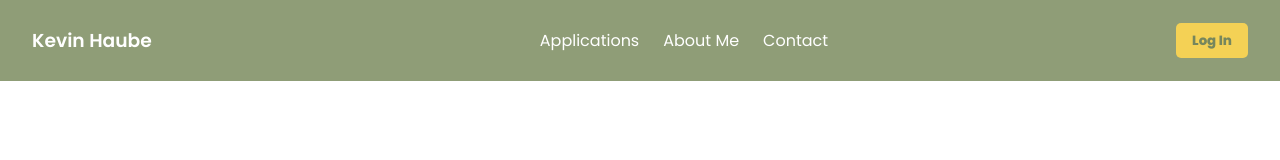
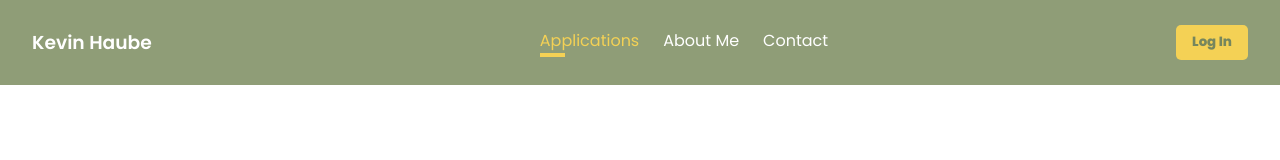
Before and after one commit to hannasage/resume-page, an Angular app: page / in a window 1280 px wide. Shown: the top 160 px of the page. Built offline with nearby package versions, Linux system fonts and the light colour scheme.

Commit message:
Updates to nav link underline

```diff
--- a/src/app/nav/nav.component.css
+++ b/src/app/nav/nav.component.css
@@ -35,9 +35,21 @@ a {
     color: white;
 }
 
+a.active,
 a:hover {
     color: var(--secondary);
 }
+
+a.active::after,
+a:hover::after {
+    content: '';
+    display: block;
+    width: 25px;
+    height: 3.5px;
+    background: var(--secondary);
+}
+
+
 
 button {
     background-color: var(--secondary);
--- a/src/app/nav/nav.component.html
+++ b/src/app/nav/nav.component.html
@@ -3,7 +3,7 @@
         <h3 class="title">Kevin Haube</h3>
         <nav class="container">
             <ul>
-                <li><a href="#">Applications</a></li>
+                <li><a class="active" href="#">Applications</a></li>
                 <li><a href="#">About Me</a></li>
                 <li><a href="#">Contact</a></li>
             </ul>
```
